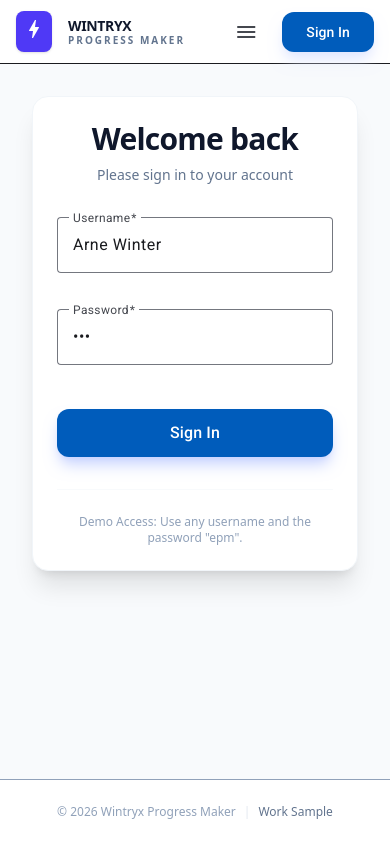
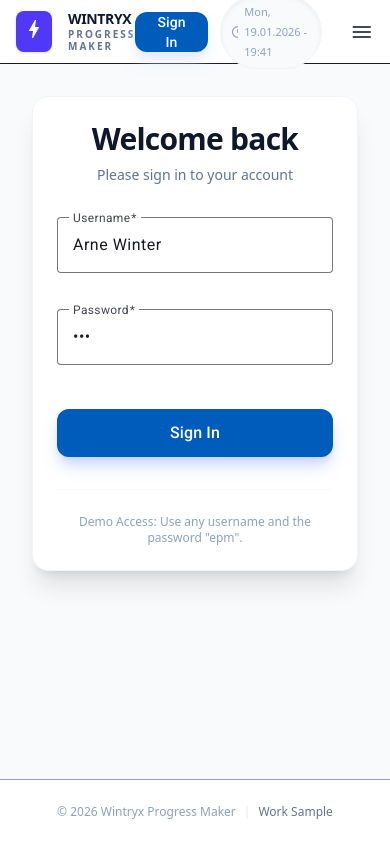
Before and after one commit to Wintryx/work-sample, an Angular app: page /login in a window 390 px wide. Built offline with nearby package versions, Linux system fonts and the light colour scheme.

Commit message:
style(header): refine time/user separator spacing

```diff
--- a/src/app/core/layout/header/header.component.html
+++ b/src/app/core/layout/header/header.component.html
@@ -13,26 +13,9 @@
   </div>
 
   <!-- Navigation & Actions Section -->
-  <div class="flex items-center gap-4">
-    <!-- System time serves as a subtle 'Live-Signal' for the user -->
-    <div
-      class="hidden lg:flex items-center text-slate-400 text-xs font-medium bg-slate-50 px-3 py-1.5 rounded-full border border-slate-100 shadow-inner"
-    >
-      <mat-icon class="!text-[14px] !h-[14px] !w-[14px] mr-2">schedule</mat-icon>
-      {{ currentTime() | dateFormat }}
-    </div>
-
-    <button
-      [matMenuTriggerFor]="mobileMenu"
-      aria-label="Open navigation menu"
-      class="md:!hidden"
-      mat-icon-button
-    >
-      <mat-icon>menu</mat-icon>
-    </button>
-
+  <div class="flex items-center gap-3 md:gap-4">
     @if (authFacade.isAuthenticated()) {
-      <nav class="hidden md:flex items-center gap-1">
+      <nav class="hidden md:flex items-center gap-1 md:order-1">
         <a
           class="px-4 py-2 rounded-md text-sm font-medium text-slate-600 hover:bg-slate-50 transition-colors"
           routerLink="/dashboard"
@@ -51,8 +34,16 @@
         }
       </nav>
 
+      <div class="hidden md:flex items-center md:order-2">
+        <div
+          class="flex items-center text-slate-400 text-xs font-medium bg-slate-50 px-3 py-1.5 rounded-full border border-slate-100 shadow-inner mr-3"
+        >
+          <mat-icon class="!text-[14px] !h-[14px] !w-[14px] mr-2">schedule</mat-icon>
+          {{ currentTime() | dateFormat }}
+        </div>
+
         <!-- User Profile & Logout -->
-      <div class="hidden md:flex items-center gap-4 pl-6 border-l border-slate-200">
+        <div class="flex items-center gap-3 pl-4 border-l border-slate-200">
           <span class="text-sm font-medium text-slate-700">{{ authFacade.user()?.username }}</span>
 
           <button
@@ -64,6 +55,7 @@
             <mat-icon class="mr-2">logout</mat-icon> Logout
           </button>
         </div>
+      </div>
     } @else {
       <button
         class="hidden md:inline-flex !rounded-xl shadow-lg shadow-indigo-100"
@@ -74,6 +66,22 @@
         Sign In
       </button>
     }
+
+    <div
+      class="flex md:hidden items-center text-slate-400 text-[11px] font-medium bg-slate-50 px-2.5 py-1.5 rounded-full border border-slate-100 shadow-inner ml-auto mr-2"
+    >
+      <mat-icon class="!text-[14px] !h-[14px] !w-[14px] mr-1.5">schedule</mat-icon>
+      {{ currentTime() | dateFormat }}
+    </div>
+
+    <button
+      [matMenuTriggerFor]="mobileMenu"
+      aria-label="Open navigation menu"
+      class="md:!hidden order-2"
+      mat-icon-button
+    >
+      <mat-icon>menu</mat-icon>
+    </button>
   </div>
 </header>
 
```
Lines whose indentation alone changed are shown as unchanged.
